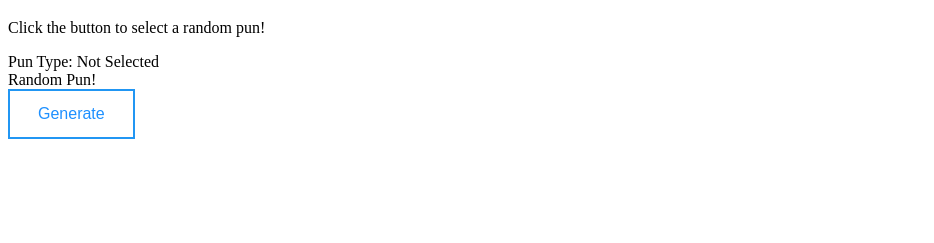
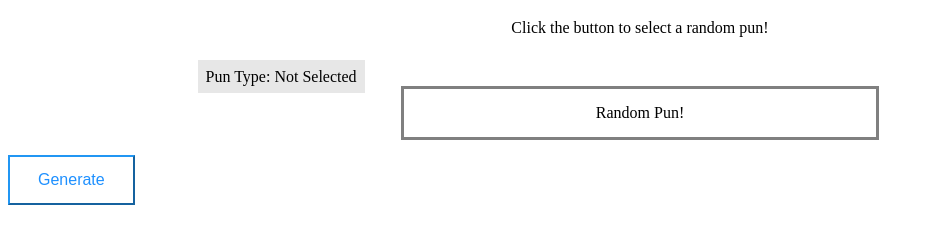
Before and after one commit to lewismunday/pun-generator, a plain HTML site: page index.html in a window 1280 px wide. Shown: the part 61-304 px from the top of the page, without its empty margins (0-934 px from the left). Drawn offline with Linux system fonts and the light colour scheme.

Commit message:
Fixed issue where one pun type is selected

```diff
--- a/index.html
+++ b/index.html
@@ -12,8 +12,14 @@
     <h1>Random Pun Generator</h1>
 
     <p>Click the button to select a random pun!</p>
-    <div id="punType">Pun Type: Not Selected</div>
-    <div id="randomPun">Random Pun!</div>
+
+    <div id="punstage" class="stage">
+        <span class="label" id="punType">Pun Type: Not Selected</span>
+
+        <div class="column" id="randomPun">Random Pun!</div>
+    </div>
+
+
     <button class="btn default" onclick="generator(punTypes[randomSelection])">Generate</button>
 
   </body>
--- a/script.js
+++ b/script.js
@@ -1,7 +1,7 @@
 
 //Sets variables for called upon intiators
 const punTypes = ['Bad Puns', 'Music Puns', 'Food Puns'];
-const randomSelection = Math.floor(Math.random() * punTypes.length);
+const randomSelection = Math.floor(Math.random() * 3);
 
 //Creating object for puns
 
@@ -15,6 +15,7 @@ const puns = {
 //Generator for puns based on input
 
 const generator = input => {
+    input = punTypes[Math.floor(Math.random() * 3)]
     let x = document.getElementById("randomPun")
     let y = document.getElementById("punType")
     const findIndex = punTypes.indexOf(input)
--- a/style.css
+++ b/style.css
@@ -7,13 +7,22 @@ h1 {
     text-align: center;
 }
 
+p {
+    color: black;
+    text-align: center;
+}
+
 .btn {
     border: 2px solid black;
+    border-style: outset;
     background-color: white;
     color: black;
     padding: 14px 28px;
     font-size: 16px;
     cursor: pointer;
+    display: flex;
+    justify-content: center;
+    align-items: center;
 }
 
 .default {
@@ -25,3 +34,32 @@ h1 {
     background: #2196F3;
     color: white;
   }
+
+  .label {
+    color: white;
+    padding: 8px;
+    margin: right;
+    text-align: right;
+    width: auto;
+    background-color: #e7e7e7;
+    color: black;
+    justify-content: right;
+    align-items: right;
+  }
+
+
+  .column {
+    width: 50%;
+    padding: 15px;
+    text-align: center;
+    margin: auto;
+    border-style: solid;
+    border-color: gray;
+  }
+
+  .stage {
+      width: 70%;
+      padding: 15px;
+      margin: auto;
+
+  }
```
